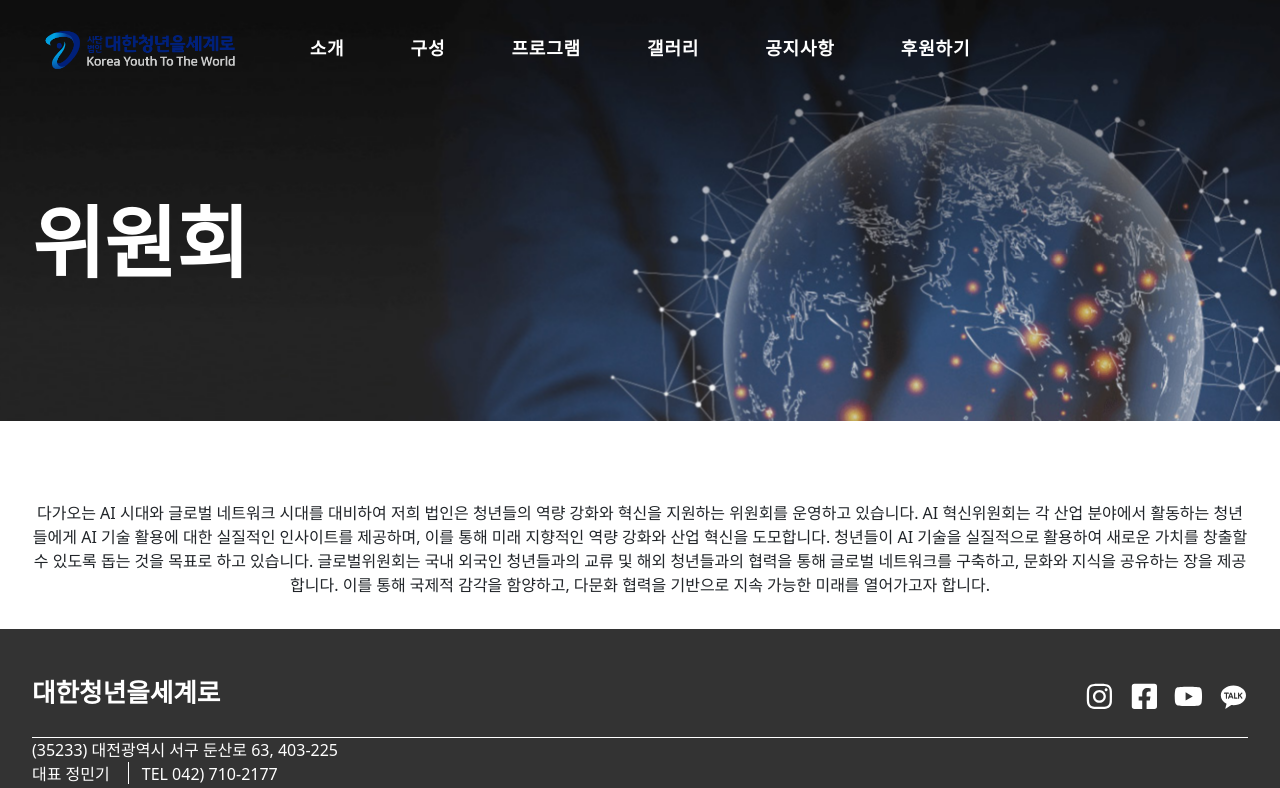
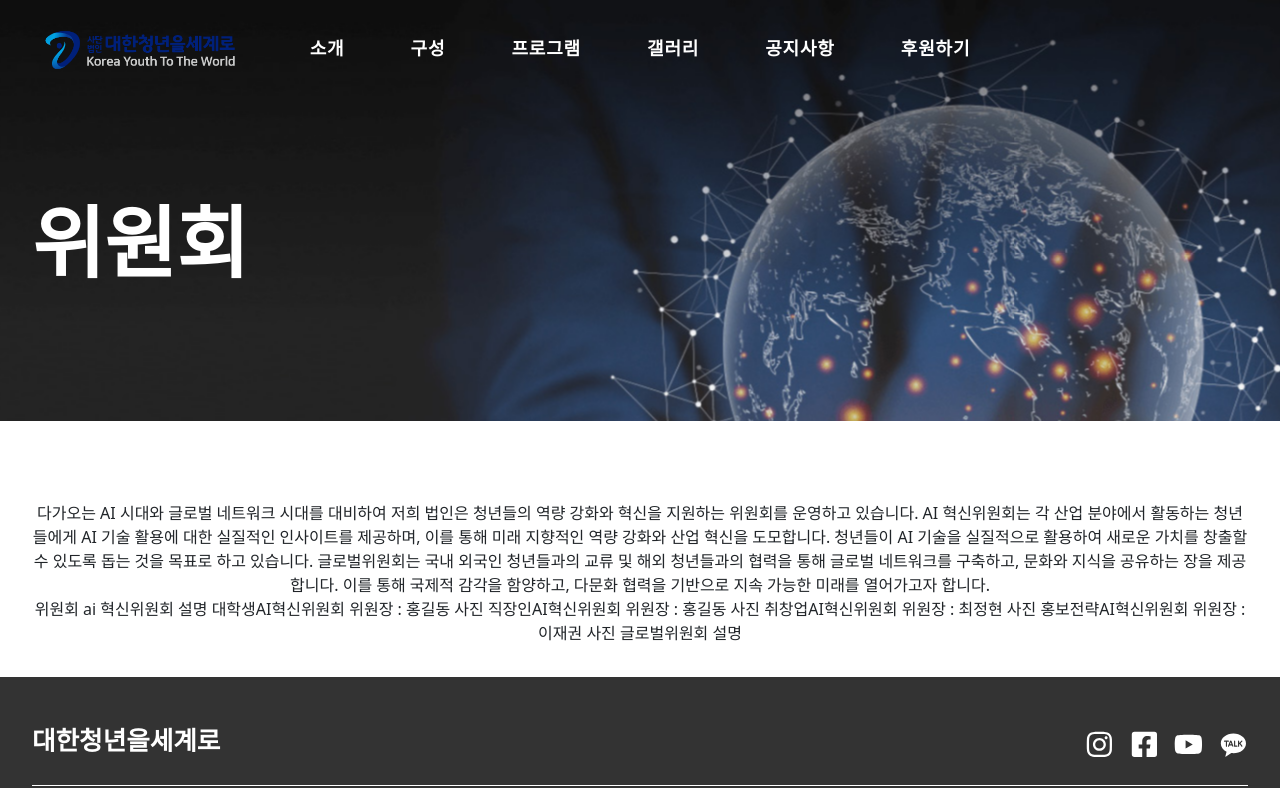
Before and after one commit to JAEKWON0316/dcsProject, a React (Create React App) app in the folder dcs_react/: page /vision in a window 1280 px wide. Shown: the top 788 px of the page. Built offline with nearby package versions, Linux system fonts and the light colour scheme; the HTML template or start-up script is replaced by a standard one.

Commit message:
수정중ㅎ

```diff
--- a/dcs_react/src/assets/Header.jsx
+++ b/dcs_react/src/assets/Header.jsx
@@ -106,8 +106,8 @@ const Header = () => {
     {
       depth1: '공지사항',
       depth2: [
-        { link: '/board/1', label: 'Q & A' },
-        { link: '/board/2', label: '언론 보도' },
+        { link: '/board/1', label: '공지사항' },
+        { link: '/board/2', label: 'Q & A' },
       ],
     },
     {
--- a/dcs_react/src/components/Greeting.jsx
+++ b/dcs_react/src/components/Greeting.jsx
@@ -7,7 +7,7 @@ const Greeting = () => {
     <div className='main_wrap'>
       <div className='intro'>
         <div className='visual'>
-          <strong className='title'>이사장 인사말</strong>
+          <strong className='title'>인사말</strong>
           <span className='img'>
               <img src={Img} alt="" />
           </span>
--- a/dcs_react/src/components/Main.jsx
+++ b/dcs_react/src/components/Main.jsx
@@ -405,7 +405,9 @@ const Main = () => {
         </section>
 
         <section className="map-section mt-5">
-
+        <div className='title'>
+            <p>찾아오시는 길</p>
+          </div>
         <KakaoMap />
       </section>
 
--- a/dcs_react/src/components/Notice.jsx
+++ b/dcs_react/src/components/Notice.jsx
@@ -96,12 +96,16 @@ const Notice = () => {
 
   return (
     <div className='container2'>
+      <div className='main_wrap'>
+      <div className='intro'>
+        <div className='visual'>
+          <strong className='title'>공지사항</strong>
       <span className='img'>
         <img src={Img} alt='' />
       </span>
-
+      </div>
+      </div>
       <div className="listbox mt-5">
-         {/* 전체 게시글 수와 페이지 수 표시 */}
      <div className="total-pg-info">
           <p className='me-3'>전체 게시글 수: {totalPosts}</p>
           <p>총 페이지 수: {totalPages}</p>
@@ -188,6 +192,8 @@ const Notice = () => {
           </div>
         </form>
       </div>
+      </div>
+
     </div>
   );
 };
--- a/dcs_react/src/components/OrganizationChart.jsx
+++ b/dcs_react/src/components/OrganizationChart.jsx
@@ -13,6 +13,8 @@ const OrganizationChart = () => {
           </span>
         </div>
       </div>
+      <p>organicztion</p>
+      <div>(사)대한청년을세계로는 청년들의 미래 지향적 역량 강화를 목표로 AI 혁신과 글로벌 네트워크 구축을 지원합니다. 다양한 위원회를 통해 산업 혁신과 국제적 협력을 선도하고 있습니다.</div>
       <div className='vision_wrap'>
         <img src={Img2} alt="조직도" />
       </div>
--- a/dcs_react/src/components/RegionalOffices.jsx
+++ b/dcs_react/src/components/RegionalOffices.jsx
@@ -12,7 +12,8 @@ const RegionalOffices = () => {
           </span>
         </div>
       </div>
-      <div>대전본부
+      <div>
+        대전본부
         본부장 홍성호
         (주)RPM 사내이사
         (사)대한청년을세계로 발기인
@@ -26,7 +27,11 @@ const RegionalOffices = () => {
         서울지부
         지부장 윤덕제
         JUDDANG 사장
-(사)대한청년을세계로 사외이사</div>
+        (사)대한청년을세계로 사외이사
+
+        Christian Faulkner
+        Embry-Riddle Aeronautical University
+        </div>
     </div>
   )
 }
--- a/dcs_react/src/components/Vision.jsx
+++ b/dcs_react/src/components/Vision.jsx
@@ -19,6 +19,30 @@ const Vision = () => {
 
           글로벌위원회는 국내 외국인 청년들과의 교류 및 해외 청년들과의 협력을 통해 글로벌 네트워크를 구축하고, 문화와 지식을 공유하는 장을 제공합니다. 이를 통해 국제적 감각을 함양하고, 다문화 협력을 기반으로 지속 가능한 미래를 열어가고자 합니다.
       </div>
+
+      <div>위원회
+
+ai 혁신위원회 설명
+
+대학생AI혁신위원회
+위원장 : 홍길동
+사진
+
+직장인AI혁신위원회
+위원장 : 홍길동
+사진
+
+취창업AI혁신위원회
+위원장 : 최정현
+사진
+
+홍보전략AI혁신위원회
+위원장 : 이재권
+사진
+
+글로벌위원회 설명
+
+</div>
     </div>
   )
 }
--- a/dcs_react/src/index.css
+++ b/dcs_react/src/index.css
@@ -514,3 +514,11 @@ td:nth-child(2) {
   display: flex;
   justify-content: space-between;
 }
+
+/** map **/
+.map-section p {
+  font-size: 2rem;
+  font-weight: 800;
+  color: #007bff;
+  text-align: start;
+}
```
Also changed, not shown: 1 other file (tests, documents, lock files or other folders). Lines whose indentation alone changed are shown as unchanged.
